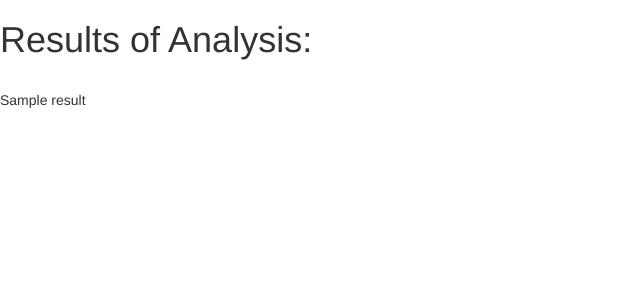
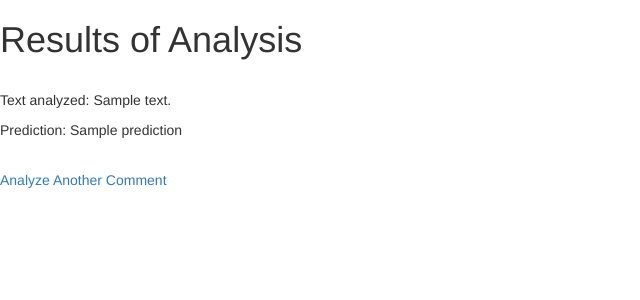
Before and after one commit to jhochmuth/YouToxic, a Python web app: template toxicity_analysis/app/templates/results.html in a window 1280 px wide. Shown: the top 300 px of the page, without its empty margins (0-640 px from the left). Run offline with Jinja, Linux system fonts and the light colour scheme; the template is opened without the code that fills it: most values are stand-ins (such as "Sample title", 1, 10 or a date in 2020); some libraries are stand-ins or nearby versions.

Commit message:
Provided (false) base functionality for prediction.

```diff
--- /dev/null
+++ b/toxicity_analysis/app/predict_toxicity.py
@@ -0,0 +1,6 @@
+from flask import jsonify
+
+
+def predict_toxicity(text):
+    prediction = 0
+    return prediction
--- a/toxicity_analysis/app/templates/results.html
+++ b/toxicity_analysis/app/templates/results.html
@@ -1,7 +1,10 @@
 {% extends 'base.html' %}
 
 {% block content %}
-    <h1>Results of Analysis:</h1>
+    <h1>Results of Analysis</h1>
     <br>
-    <p>{{ result }}
+    <p>Text analyzed: {{ text }}</p>
+    <p>Prediction: {{ prediction }}</p>
+    <br>
+    <a href="{{ url_for('enter_text') }}">Analyze Another Comment</a>
 {% endblock %}
```
Also changed, not shown: toxicity_analysis/app/routes.py (+6 -4 lines).
